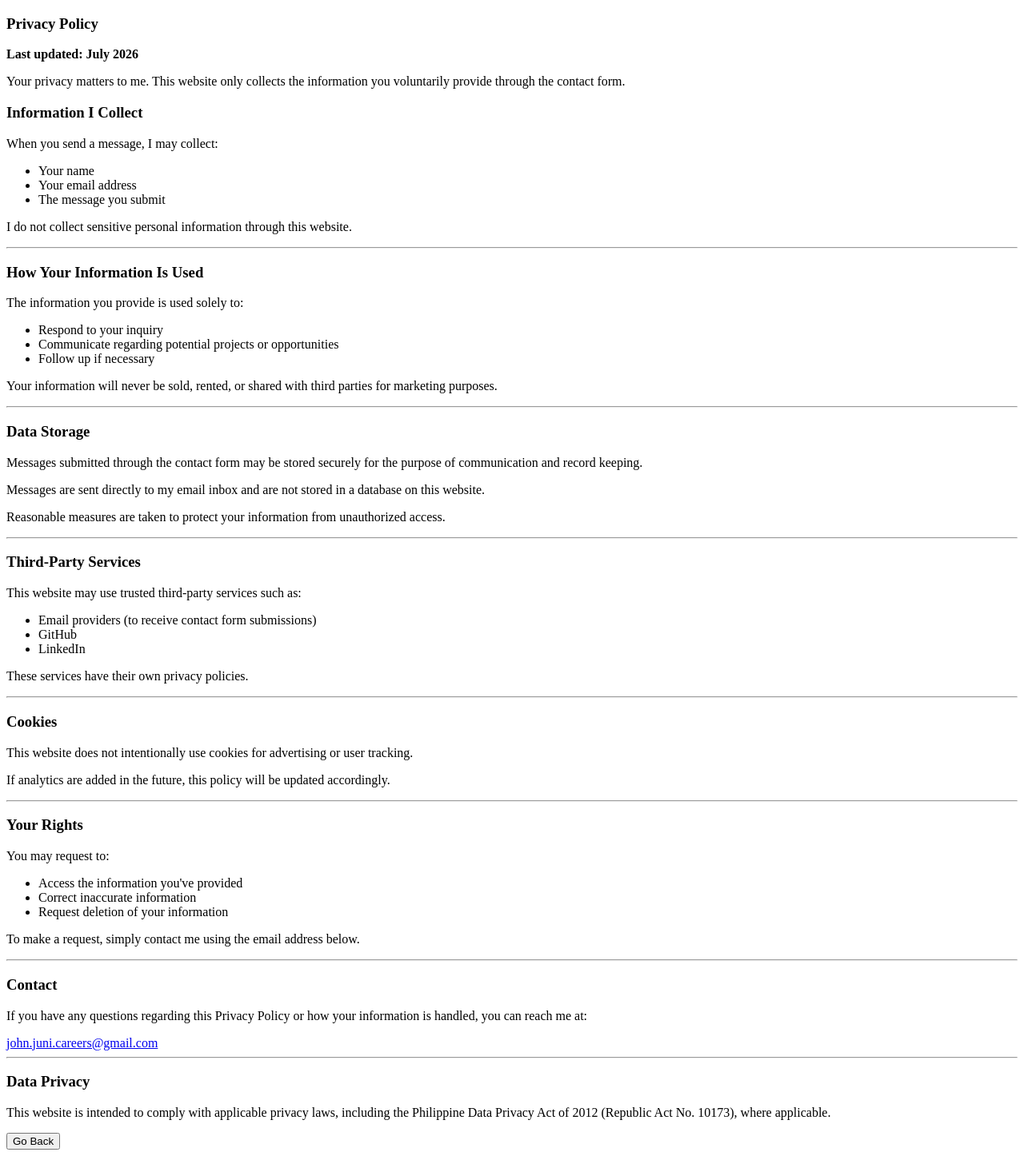
After one commit to inuh22/Profile, a FastAPI app: template templates/fragments/data_privacy.html in a window 1280 px wide. The commit adds this page. Shown: the whole page at 80% size. Run offline with FastAPI, Linux system fonts and the light colour scheme; the template is opened without the code that fills it, so the values that code supplies are empty.

Commit message:
data-privacy fragment

```diff
--- a/app/config.py
+++ b/app/config.py
@@ -3,9 +3,11 @@ from pydantic import SecretStr
 from dotenv import load_dotenv
 from fastapi_mail import ConnectionConfig
 from fastapi.templating import Jinja2Templates
+from fastapi import APIRouter
+
 
 load_dotenv()
-
+router = APIRouter()
 templates = Jinja2Templates(directory='templates')
 
 mail_config = ConnectionConfig(
--- a/app/main.py
+++ b/app/main.py
@@ -5,6 +5,8 @@ from fastapi.responses import HTMLResponse
 from typing import Annotated
 from app.routes.home import router as home_router
 from app.routes.contact import router as contact_router
+from app.routes.data_privacy import router as dp_router
+
 
 app = FastAPI()
 
@@ -17,3 +19,4 @@ app.mount(
 
 app.include_router(home_router)
 app.include_router(contact_router)
+app.include_router(dp_router)
--- a/app/routes/contact.py
+++ b/app/routes/contact.py
@@ -25,10 +25,6 @@ async def contact_form(
         message : Annotated[str, Form()]
     ):
 
-    print(name)
-    print(email)
-    print(message)
-
     if not name or not email or not message:
         return templates.TemplateResponse(
             request=request,
--- a/static/css/index.css
+++ b/static/css/index.css
@@ -311,6 +311,11 @@ body::-webkit-scrollbar {
     width: 90%;
     height: 90%;
     padding: 30px;
+    max-height: 80vh !important;
+    overflow-x: hidden;
+}
+.contact-form form::-webkit-scrollbar{
+    display: none;
 }
 .contact-form form > div:first-child {
     display: none;
--- /dev/null
+++ b/templates/fragments/data_privacy.html
@@ -0,0 +1,90 @@
+<!DOCTYPE html>
+<html lang="en">
+<head>
+    <meta charset="UTF-8">
+    <meta name="viewport" content="width=device-width, initial-scale=1.0">
+    <title>Data Privacy</title>
+</head>
+<body>
+    <form
+        hx-get="/mail-form"
+        hx-target="this"
+        hx-swap="outerHTML">
+
+        <div>
+            <h3>Privacy Policy</h3>
+            <b>Last updated: July 2026</b>
+            <p>Your privacy matters to me. This website only collects the information you voluntarily provide through the contact form.</p>
+        </div>
+        <div>
+            <h3>Information I Collect</h3>
+            <p>When you send a message, I may collect:</p>
+            <ul>
+                <li>Your name</li>
+                <li>Your email address</li>
+                <li>The message you submit</li>
+            </ul>
+            <p>I do not collect sensitive personal information through this website.</p>
+        </div>
+        <hr>
+        <div>
+            <h3>How Your Information Is Used</h3>
+            <p>The information you provide is used solely to:</p>
+            <ul>
+                <li>Respond to your inquiry</li>
+                <li>Communicate regarding potential projects or opportunities</li>
+                <li>Follow up if necessary</li>
+            </ul>
+            <p>Your information will never be sold, rented, or shared with third parties for marketing purposes.</p>
+        </div>
+        <hr>
+        <div>
+            <h3>Data Storage</h3>
+            <p>Messages submitted through the contact form may be stored securely for the purpose of communication and record keeping.</p>
+            <p>Messages are sent directly to my email inbox and are not stored in a database on this website.</p>
+            <p>Reasonable measures are taken to protect your information from unauthorized access.</p>
+        </div>
+        <hr>
+        <div>
+            <h3>Third-Party Services</h3>
+            <p>This website may use trusted third-party services such as:</p>
+            <ul>
+                <li>Email providers (to receive contact form submissions)</li>
+                <li>GitHub</li>
+                <li>LinkedIn</li>
+            </ul>
+            <p>These services have their own privacy policies.</p>
+        </div>
+        <hr>
+        <div>
+            <h3>Cookies</h3>
+            <p>This website does not intentionally use cookies for advertising or user tracking.</p>
+            <p>If analytics are added in the future, this policy will be updated accordingly.</p>
+        </div>
+        <hr>
+        <div>
+            <h3>Your Rights</h3>
+            <p>You may request to:</p>
+            <ul>
+                <li>Access the information you've provided</li>
+                <li>Correct inaccurate information</li>
+                <li>Request deletion of your information</li>
+            </ul>
+            <p>To make a request, simply contact me using the email address below.</p>
+        </div>
+        <hr>
+        <div>
+            <h3>Contact</h3>
+            <p>If you have any questions regarding this Privacy Policy or how your information is handled, you can reach me at:</p>
+            <a href="mailto:john.juni.careers@gmail.com">john.juni.careers@gmail.com</a>
+        </div>
+        <hr>
+        <div>
+            <h3>Data Privacy</h3>
+            <p>This website is intended to comply with applicable privacy laws, including the Philippine Data Privacy Act of 2012 (Republic Act No. 10173), where applicable.</p>
+        </div>
+        <button type="submit">Go Back</button>
+    </form>
+
+</body>
+</html>
--- a/templates/fragments/sent_success.html
+++ b/templates/fragments/sent_success.html
@@ -9,7 +9,7 @@
     <form hx-get="/mail-form" hx-target="this" hx-swap="outerHTML">
         <label for="name">Sent Success!!!</label>
         <center>
-            <button type="submit">Send</button>
+            <button type="submit">Go Back</button>
         </center>
     </form>
 </body>
--- a/templates/pages/index.html
+++ b/templates/pages/index.html
@@ -197,7 +197,7 @@
                 <div class="contact-form">
                     <form hx-get="/mail-form" hx-target="this" hx-swap="outerHTML">
                         <center>
-                            <button type="submit">Mail</button>
+                            <button type="submit">Contact Me</button>
                         </center>
                     </form>
                 </div>
```
Also changed, not shown: app/routes/data_privacy.py (added, +12 -0 lines), templates/fragments/mail_form.html (+8 -2 lines), 2 other files.
